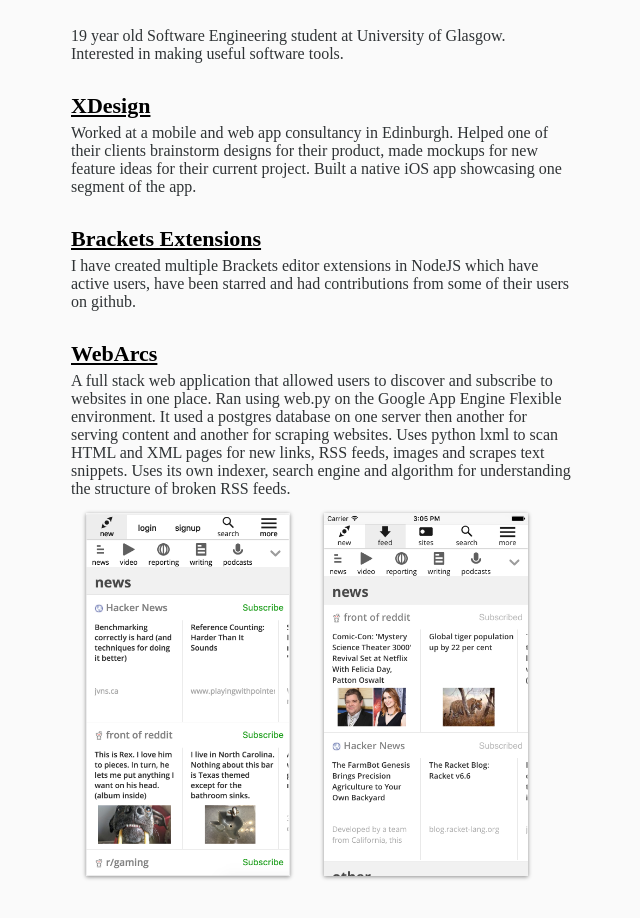
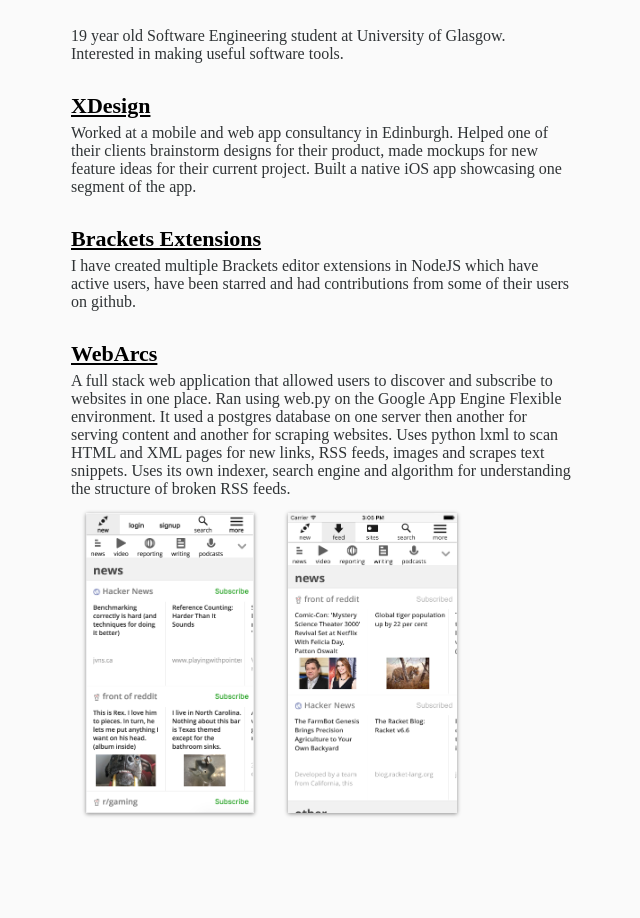
Before and after one commit to Fraser-Greenlee/Fraser-Greenlee, a plain HTML site: page index.html in a window 1280 px wide. Shown: the part 48-966 px from the top of the page, without its empty margins (319-959 px from the left). After the commit the page ends 925 px from the top, so only its background shows below. Drawn offline with Linux system fonts and the light colour scheme.

Commit message:
Add files via upload

```diff
--- a/index.html
+++ b/index.html
@@ -1,5 +1,7 @@
 <html>
 	<head>
+		<meta charset="utf8">
+		<meta name="viewport" content="width=device-width, initial-scale=1.0">
 		<title>Fraser Greenlee</title>
 		<link href="style.css" rel="stylesheet">
 		<link href="https://fonts.googleapis.com/css?family=Open+Sans" rel="stylesheet">
--- a/style.css
+++ b/style.css
@@ -68,7 +68,16 @@ p {
 }
 
 .post img {
-    height: 363px;
     margin: 15px;
     box-shadow: 0px 1px 4px rgba(0, 0, 0, 0.43);
+    max-width: 59%;
+    margin-left: calc(20% - 10px);
 }
+
+@media screen and (min-width: 500px) {
+	.post img {
+	    max-width: none;
+	    height: 300px;
+	    margin-left: 15px;
+	}
+}
```
